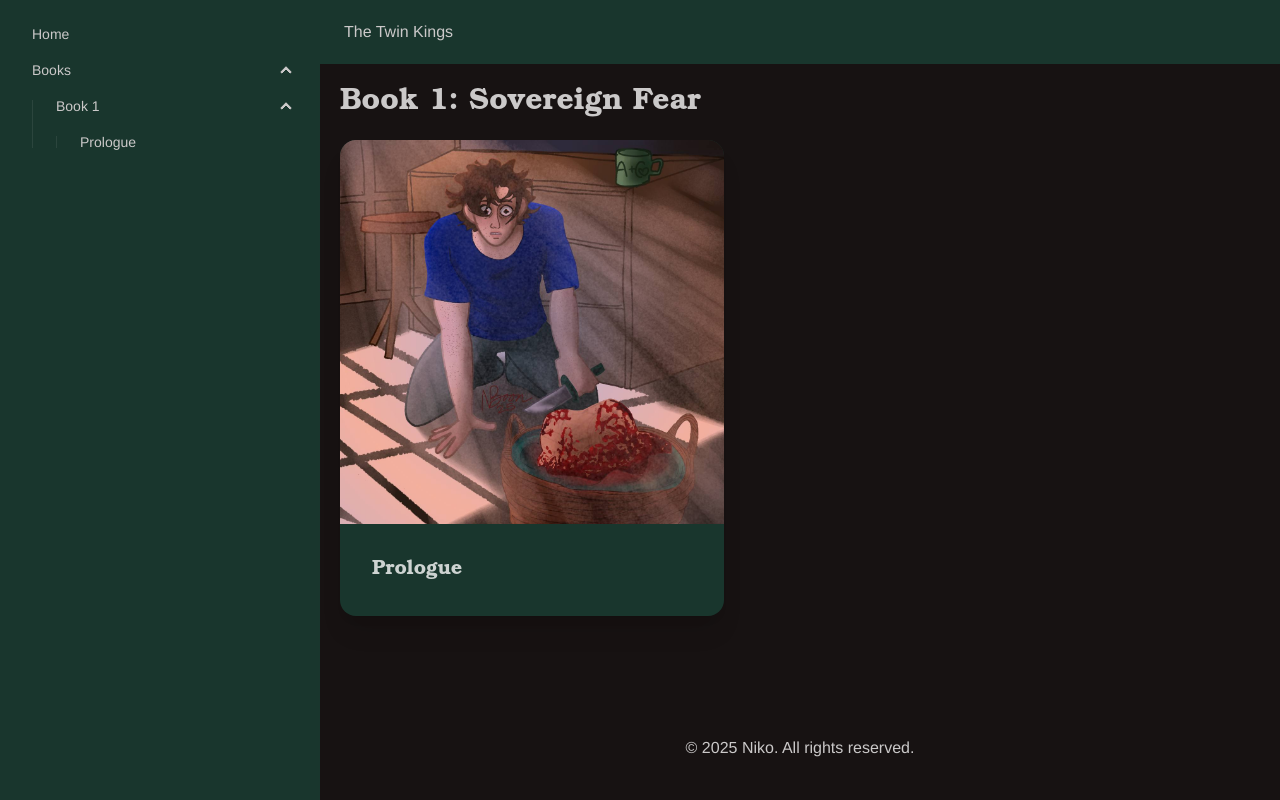
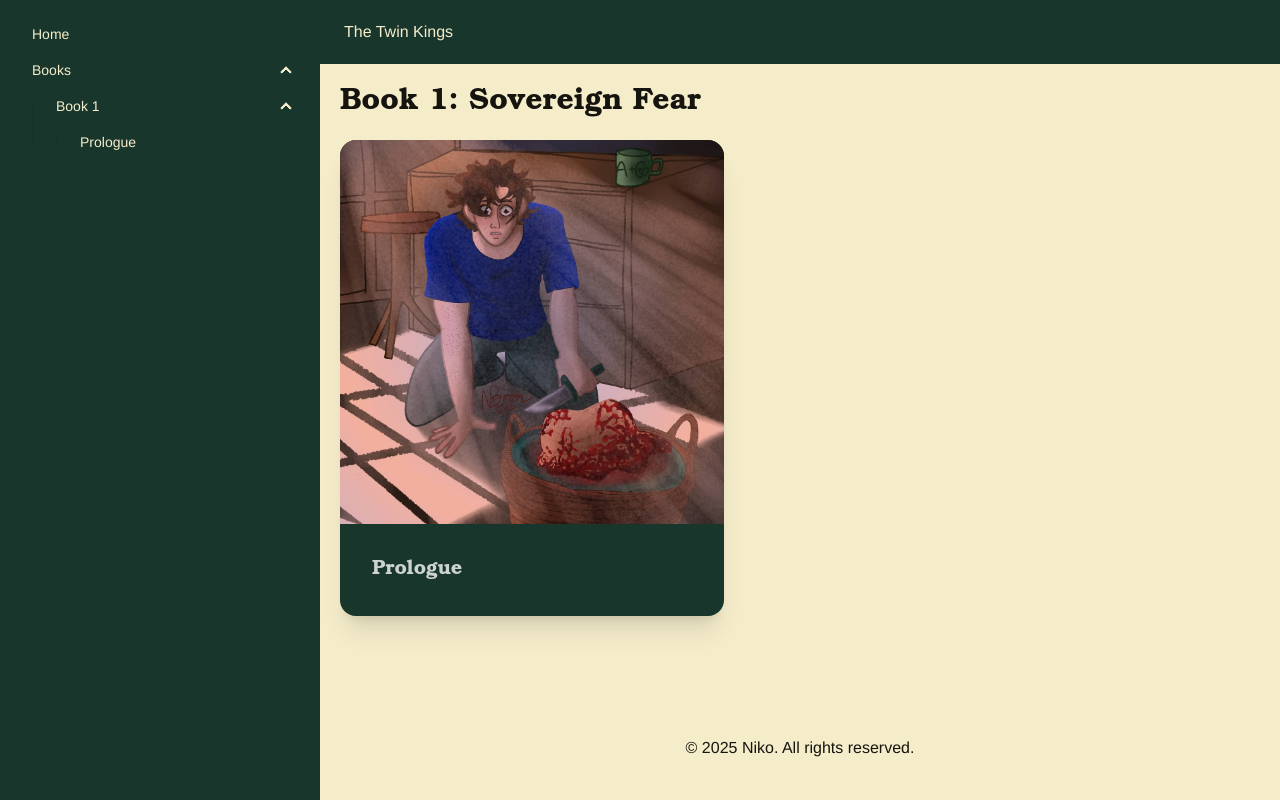
Before and after one commit to jechton/niko-book, an Astro site: page / in a window 1280 px wide. Built offline with nearby package versions, Linux system fonts and the light colour scheme; Astro itself is replaced by a stand-in of ours; some icons are missing; a web font is replaced by a local one.

Commit message:
feat: add nikotheme

```diff
--- a/src/components/Navigation.astro
+++ b/src/components/Navigation.astro
@@ -12,7 +12,7 @@ uniqueBookNumbers.sort((a, b) => a - b);
 <div class="drawer lg:drawer-open">
   <input id="my-drawer-3" type="checkbox" class="drawer-toggle" />
   <div class="drawer-content flex flex-col">
-    <div class="navbar bg-neutral w-full">
+    <div class="navbar bg-neutral text-base-100 w-full">
       <div class="flex-none lg:hidden">
         <label
           for="my-drawer-3"
@@ -42,7 +42,7 @@ uniqueBookNumbers.sort((a, b) => a - b);
   <div class="drawer-side">
     <label for="my-drawer-3" aria-label="close sidebar" class="drawer-overlay"
     ></label>
-    <ul class="menu bg-neutral w-80 min-h-full p-4">
+    <ul class="menu bg-neutral text-base-100 w-80 min-h-full p-4">
       <li><a href="/">Home</a></li>
       <li>
         <details open>
--- a/tailwind.config.mjs
+++ b/tailwind.config.mjs
@@ -28,6 +28,18 @@ export default {
   },
   plugins: [daisyui, typography],
   daisyui: {
-    themes: ["forest"],
+    themes: [
+      {
+        nikotheme: {
+          primary: "#1eb854",
+          "primary-content": "#000000",
+          secondary: "#1DB88E",
+          accent: "#1DB8AB",
+          neutral: "#19362D",
+          "base-100": "#f5edca",
+          "--rounded-btn": "1.9rem",
+        },
+      },
+    ],
   },
 };
```
